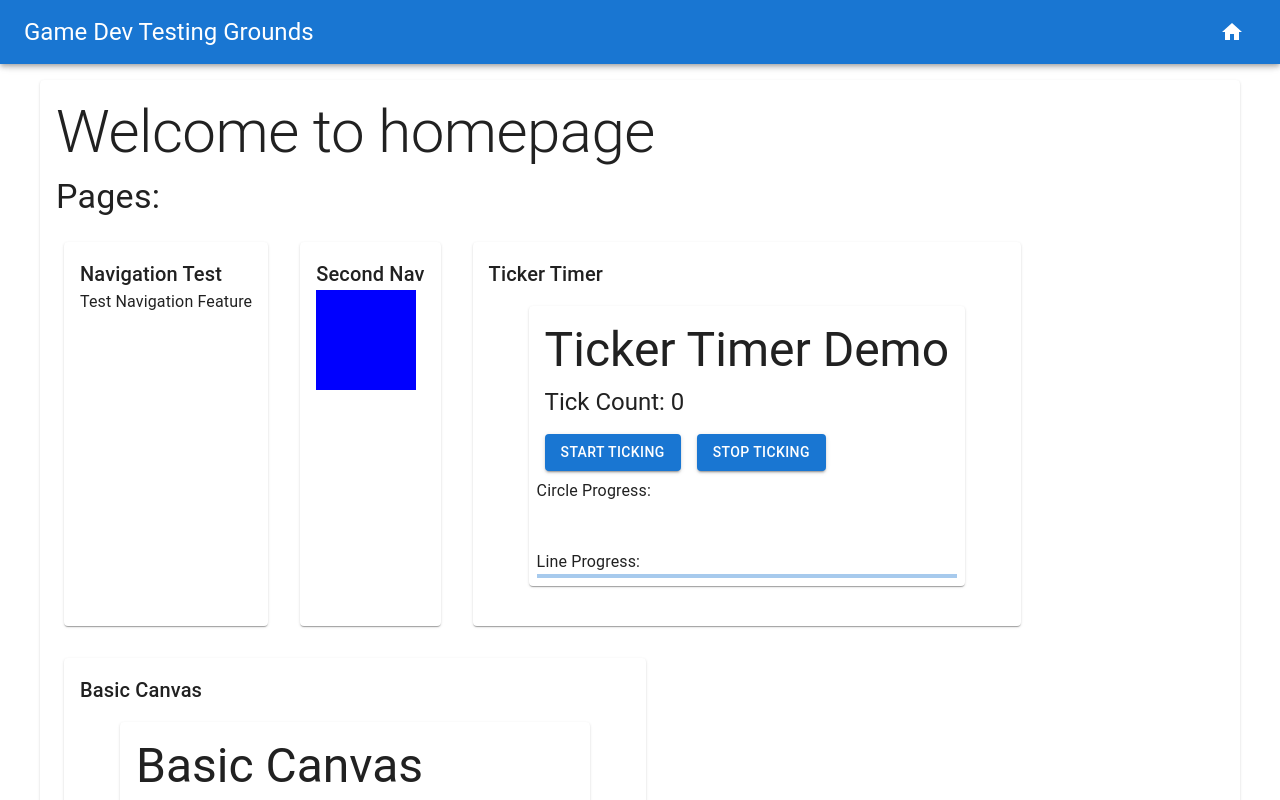
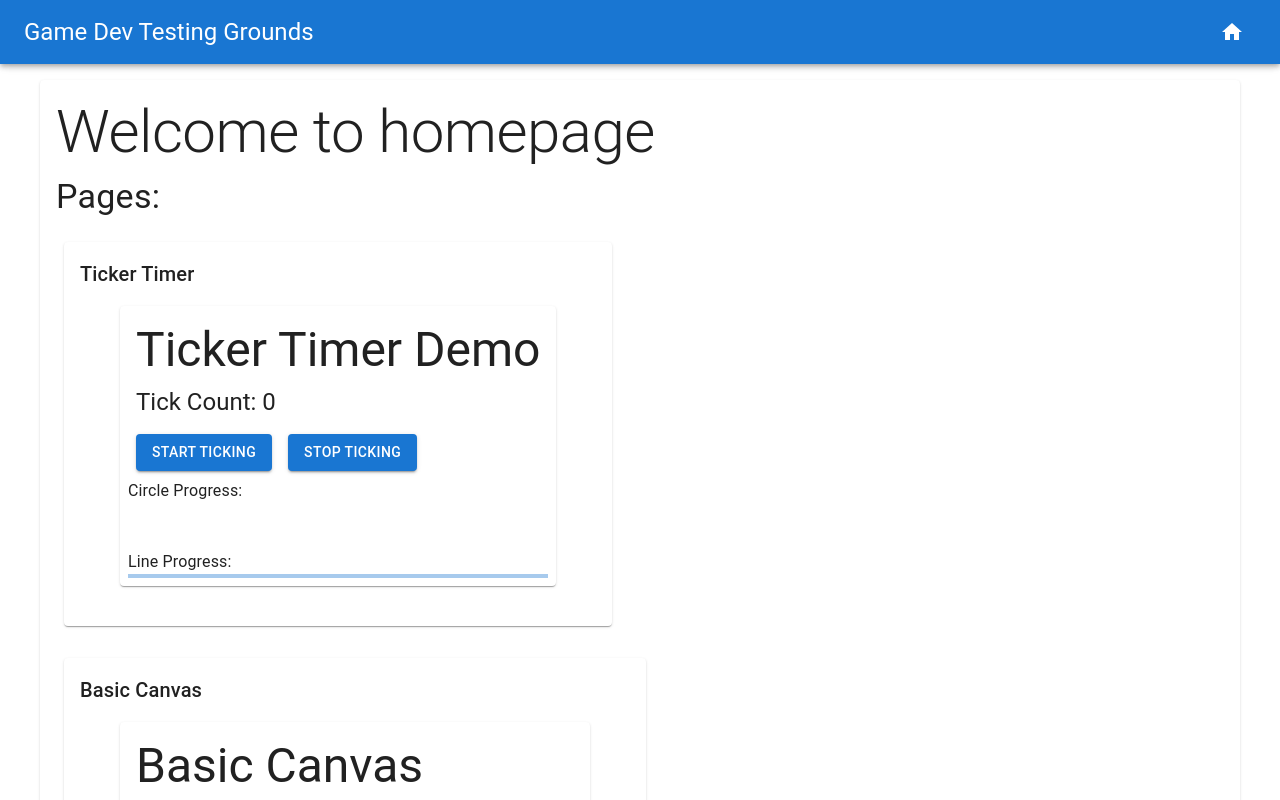
Before and after one commit to wrdecurtins/game-dev-testground, a React (Vite) app: page / in a window 1280 px wide. Shown: the top 800 px of the page. Built offline with nearby package versions, Linux system fonts and the light colour scheme.

Commit message:
remove nav tests

```diff
--- a/src/routes/routes.tsx
+++ b/src/routes/routes.tsx
@@ -14,18 +14,6 @@ export const homeRoot = '/';
 export const demoRoutes: {
   [key: string]: DefinedRouteObject<typeof key>
 } = {
-  'Navigation Test': {
-    path: 'navtest',
-    element: <div>Test Navigation Feature</div>
-  },
-  'Second Nav': {
-    path: 'nav2',
-    element: <div style={{
-      height: '100px',
-      width: '100px',
-      backgroundColor: 'blue'
-    }}/>
-  },
   'Ticker Timer': {
     path: 'ticker-demo',
     element: <TickerDemo/>
```
Also changed, not shown: .eslintrc.cjs.
